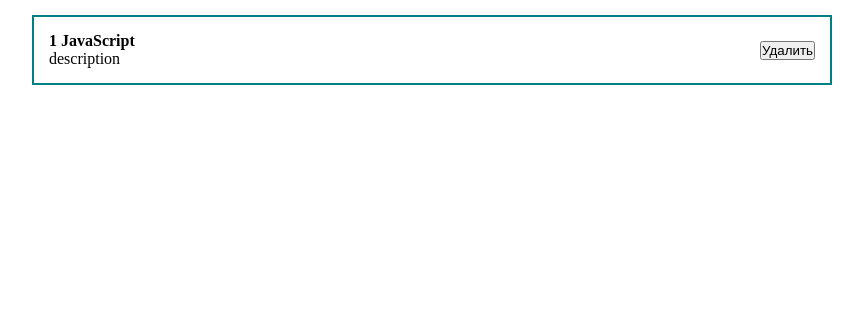
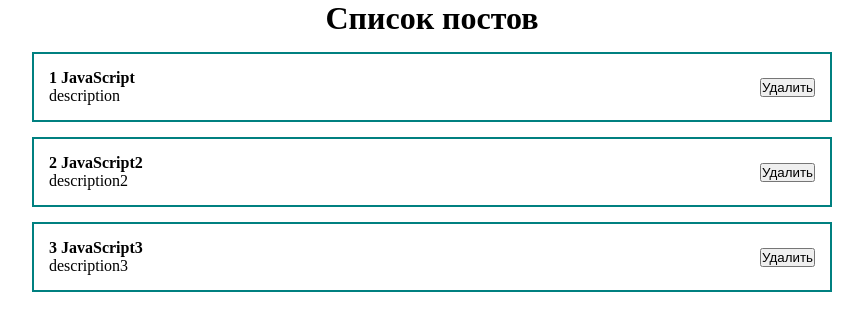
Before and after one commit to Yaroslav-Teslenko/react-00, a React (Create React App) app: page / in a window 1280 px wide. Shown: the top 330 px of the page, without its empty margins (208-1071 px from the left). Built offline with nearby package versions, Linux system fonts and the light colour scheme.

Commit message:
вывод массивов данных, inline-стили

```diff
--- a/src/App.js
+++ b/src/App.js
@@ -1,30 +1,35 @@
-import React from "react";
+import React, { useState } from "react";
 import "./App.css";
 import PostItem from "./components/PostItem";
 function App() {
+  const [posts, setPosts] = useState([
+    { id: 1, title: "JavaScript", body: "description" },
+    { id: 2, title: "JavaScript2", body: "description2" },
+    { id: 3, title: "JavaScript3", body: "description3" },
+  ]);
   return (
     <div className="App">
-      <PostItem post={{ id: 1, title: "JavaScript", body: "description" }} />
+      <h1 style={{ textAlign: "center" }}>Список постов</h1>
+      {posts.map((post) => (
+        <PostItem post={post} key={post.id} />
+      ))}
     </div>
   );
 }
-/* передача данных */
+
+/* вывод массивов данных */
 /*
-<PostItem value={"test"} item={{ title: 0 }}
->>const PostItem = (props) => {...}
-    {value: 'test', item: {…}, number: 42}
-      item: {title: 0}
-      number: 42
-      value: "test"
-    [[Prototype]]: Object
-
-    {props.number }
-    {props.item.title}
-
+key={post.id}
+- ключ должен хранить какое-то уникальное значение
+- должен быть статичным
+- !!!не использовать индекс элемента в массиве, (чтобы не вызать лишних перерисовок)
 */
 
 /* добавление стилей */
 /*
+- inline-стили
+ <h1 style={{ textAlign: "center" }}>
+
 - className вместо class
 */
 export default App;
```
